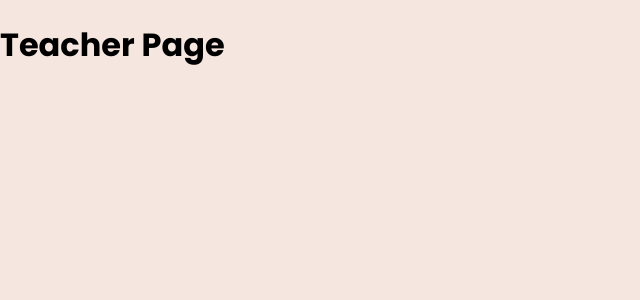
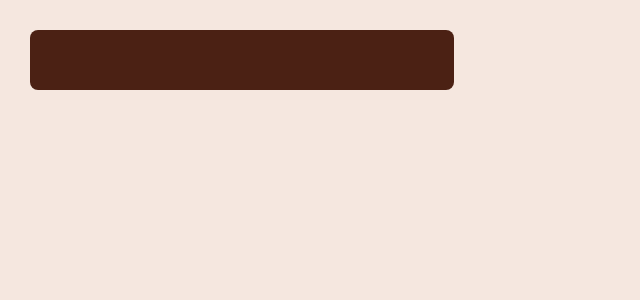
Before and after one commit to codralexandra/MPI-Catalog, a React (Create React App) app in the folder frontend/: page /home-admin in a window 1280 px wide. Shown: the top 300 px of the page, without its empty margins (0-640 px from the left). Built offline with nearby package versions, Linux system fonts and the light colour scheme.

Commit message:
SCRUM-110 Passing data from Login to Teacher page.

```diff
--- a/frontend/src/Components/Login.js
+++ b/frontend/src/Components/Login.js
@@ -48,11 +48,12 @@ function Login() {
 
             const data = response.data;
             const role = data.role;
+            const id = data.id;
 
             if (role === 'student') {
                 navigate(STUDENT_URL);
             } else if (role === 'teacher') {
-                navigate(TEACHER_URL);
+                navigate(TEACHER_URL, { state: { email: login, teacher_id: id } });
             } else {
                 alert("Unknown role");
             }
--- a/frontend/src/Components/TeacherPage.js
+++ b/frontend/src/Components/TeacherPage.js
@@ -1,7 +1,15 @@
+import '../Stylesheets/HomePages.css';
+import React, { useState } from 'react';
+import { useLocation } from 'react-router-dom';
+
 function TeacherPage() {
+  const location = useLocation();
+  const email = location.state?.email;
+  const teacher_id = location.state?.teacher_id;
+
     return (
       <div>
-        <h1>Teacher Page</h1>
+        <div className="app-bar">{email}</div>
       </div>
     );
   }
--- a/frontend/src/Stylesheets/HomePages.css
+++ b/frontend/src/Stylesheets/HomePages.css
@@ -0,0 +1,20 @@
+@import './Colors.css';
+
+body{
+    background-color: var(--page-background);
+}
+
+.app-bar {
+    width: 30%;
+    height: 60px;
+    background-color: var(--main-text);
+    color: var(--form-text);
+    display: flex;
+    align-items: center;
+    align-self: flex-start;
+    padding: 0 20px;
+    border-radius: 8px;
+    margin: 30px 0 0 30px;
+    font-size: 22px;
+    font-weight: 500;
+}
```
Also changed, not shown: 1 other file (tests, documents, lock files or other folders).
